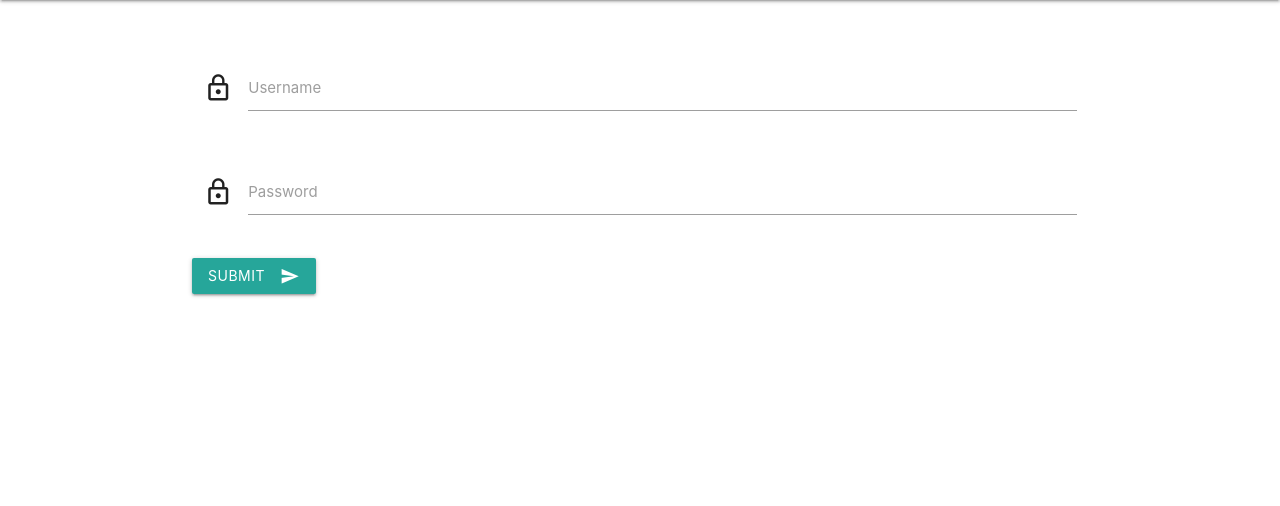
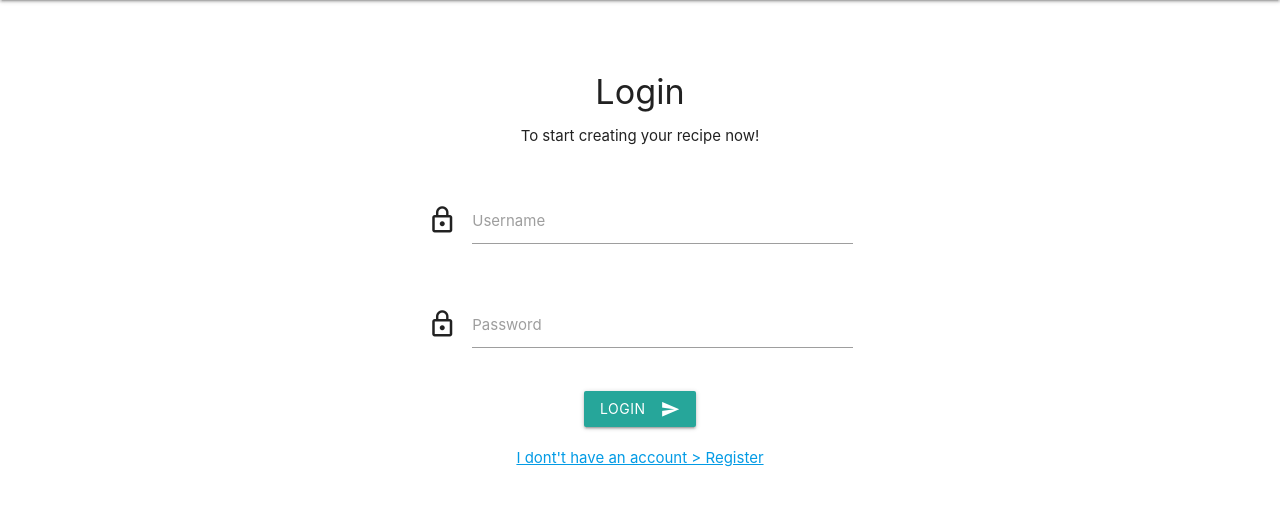
Before and after one commit to wickyakloe/Online-Cookbook, a Flask app: template templates/login.html in a window 1280 px wide. Shown: the part 64-570 px from the top of the page. Run offline with Flask 2, Linux system fonts and the light colour scheme; the template is opened without the code that fills it: values that come from a table or form of the project are taken from there, others are empty; some libraries are stand-ins or nearby versions.

Commit message:
Update login form template

```diff
--- a/templates/login.html
+++ b/templates/login.html
@@ -1,24 +1,40 @@
 {% extends 'base.html' %}
 {% block content %}
+<div class="row center-align">
+    <div class="col s12 m6 offset-m3">
+        <h4>Login</h4>
+        <p>To start creating your recipe now!</p>
+    </div>
+</div>
 <form action="{{url_for('login')}}" method="POST" name="form">
     <div class="row">
         <!-- WTForm CSRF token -->
             {{ form.csrf_token() }}
-    <div class="input-field col s12">
+        <div class="input-field col s12 m6 offset-m3">
             <i class="material-icons prefix">lock_outline</i>
             {{ form.username }}
             <label for="username">Username</label>
         </div>
     </div>
     <div class="row">
-    <div class="input-field col s12">
+        <div class="input-field col s12 m6 offset-m3">
             <i class="material-icons prefix">lock_outline</i>
             {{ form.password }}
             <label for="password">Password</label>
         </div>
     </div>
-<button class="btn waves-effect waves-light" type="submit" name="action">Submit
-    <i class="material-icons right">send</i>
+    <div class="row center-align">
+        <div class="col s12 m6 offset-m3">
+            <button class="btn waves-effect waves-light" type="submit" name="action">
+                LOGIN<i class="material-icons right">send</i>
             </button>
+
+        </div>
+    </div>
+    <div class="row center-align">
+            <div class="col s12 m6 offset-m3">
+                <a href="#"><u>I dont't have an account > Register</u><a>
+            </div>
+        </div>
 </form>
 {% endblock %}
```
Lines whose indentation alone changed are shown as unchanged.
